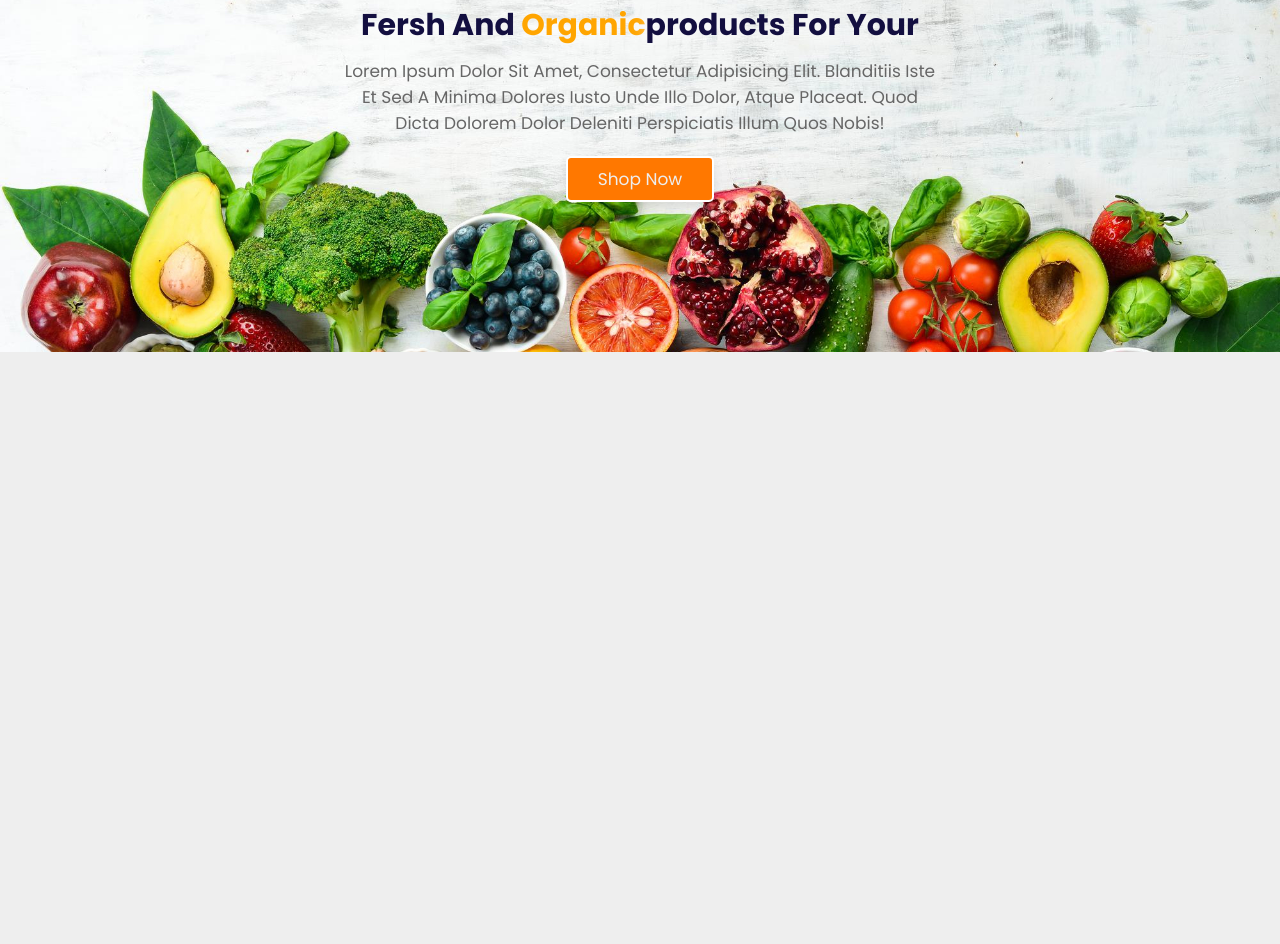
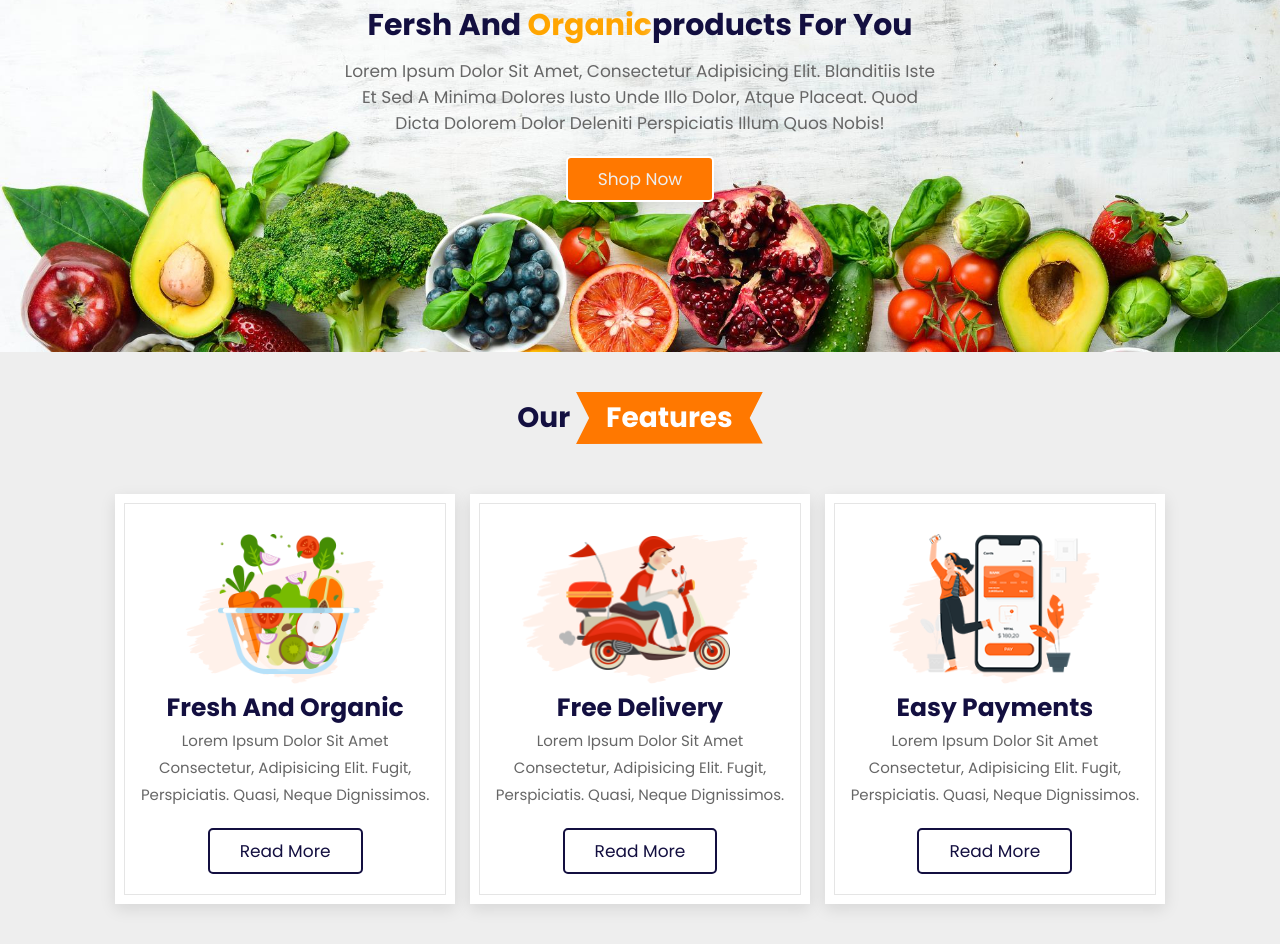
Before and after one commit to zakodowanyMW/groceryShop, a plain HTML site: page index.html in a window 1280 px wide. Shown: the part 227-1171 px from the top of the page. Before the commit the page ends 800 px from the top, so only its background shows below. Drawn offline with Linux system fonts and the light colour scheme.

Commit message:
add section our features

```diff
--- a/index.html
+++ b/index.html
@@ -85,7 +85,7 @@
 
     <section class="home" id="home">
         <div class="content">
-            <h3>fersh and <span>organic</span>products for your</h3>
+            <h3>fersh and <span>organic</span>products for you</h3>
             <p>Lorem ipsum dolor sit amet, consectetur adipisicing elit. Blanditiis iste et sed a minima dolores iusto unde illo dolor, atque placeat. Quod dicta dolorem dolor deleniti perspiciatis illum quos nobis!</p>
             <a href="#" class="btn">shop now</a>
         </div>
@@ -95,9 +95,32 @@
 
     <!-- features section start -->
 
-
+    <section class="features" id="features">
+        <h1 class="heading">our <span>features</span></h1>
+        <div class="box-container">
+            <div class="box">
+                <img src="/img/feature-img-1.png" alt="">
+                <h3>fresh and organic</h3>
+                <p>Lorem ipsum dolor sit amet consectetur, adipisicing elit. Fugit, perspiciatis. Quasi, neque dignissimos.</p>
+                <a href="#" class="btn">read more</a>
+            </div>
+            <div class="box">
+                <img src="/img/feature-img-2.png" alt="">
+                <h3>free delivery</h3>
+                <p>Lorem ipsum dolor sit amet consectetur, adipisicing elit. Fugit, perspiciatis. Quasi, neque dignissimos.</p>
+                <a href="#" class="btn">read more</a>
+            </div>
+            <div class="box">
+                <img src="/img/feature-img-3.png" alt="">
+                <h3>easy payments</h3>
+                <p>Lorem ipsum dolor sit amet consectetur, adipisicing elit. Fugit, perspiciatis. Quasi, neque dignissimos.</p>
+                <a href="#" class="btn">read more</a>
+            </div>
+        </div>
+    </section>
 
     <!-- features section ends -->
+
 
     <!--  script -->
     <script src="script.js"></script>
--- a/style.css
+++ b/style.css
@@ -4,7 +4,7 @@
     --orange: #ff7800;
     --black: #130f40;
     --light-color: #666;
-    --box-shadow: 0 .5rem 1rem rgba(0,0,0, .1);
+    --box-shadow: 0 .5rem 1.5rem rgba(0,0,0, .1);
     --border: .2rem solid rgba(0,0,0, .1);
     --outline: .1rem solid rgba(0,0,0, .1);
     --outline-hover: .2rem solid var(--black);
@@ -38,6 +38,22 @@ body {
 section {
     padding: 2rem 9%;
 
+}
+
+.heading {
+    text-align: center;
+    padding:  2rem 0 ;
+    padding-bottom: 3rem;
+    font-size: 2.8rem;
+    color: var(--black);
+}
+
+.heading span {
+    background: var(--orange);
+    color: #fff;
+    display: inline-block;
+    padding: .5rem 3rem;
+    clip-path: polygon(100% 0, 93% 50%,100% 99%, 0% 100%, 7% 50%, 0% 0%);
 }
 
 .btn {
@@ -315,6 +331,47 @@ section {
     background-color: crimson;
 }
 
+.features .box-container {
+    max-width: 1360px;
+    margin: 0 auto;
+    display: grid;
+    grid-template-columns: repeat(auto-fit, minmax(30rem, 1fr));
+    gap: 3rem 1.5rem;
+    padding: 2rem 0;
+}
+
+.features .box-container .box {
+    padding: 3rem 2rem;
+    background: #fff;
+    outline: var(--outline);
+    outline-offset: -1rem;
+    text-align: center;
+    box-shadow: var(--box-shadow);
+}
+
+.features .box-container .box:hover {
+    outline: var(--outline-hover);
+    outline-offset: 0rem;
+}
+
+.features .box-container .box img {
+    margin: 1rem 0;
+    height: 15rem;
+}
+
+.features .box-container .box h3 {
+    font-size: 2.5rem;
+    line-height: 1.8rem;
+    color: var(--black);
+}
+
+.features .box-container .box p {
+    font-size: 1.5rem;
+    line-height: 1.8;
+    color: var(--light-color);
+    padding: 1rem 0;
+}
+
 
 
 
@@ -390,4 +447,8 @@ section {
         font-size: 50%;
     }
 
+    .heading {
+        font-size: 50%;
+    }
+
 }
```
